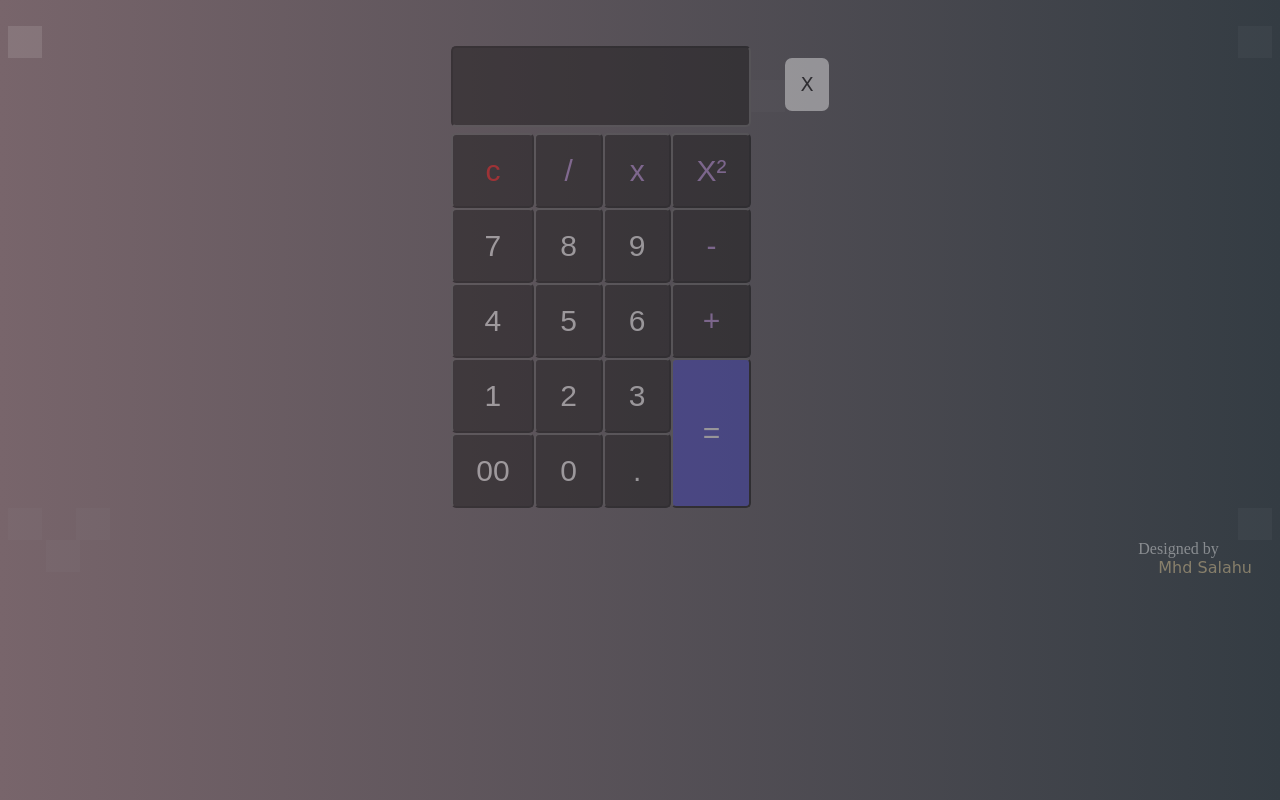
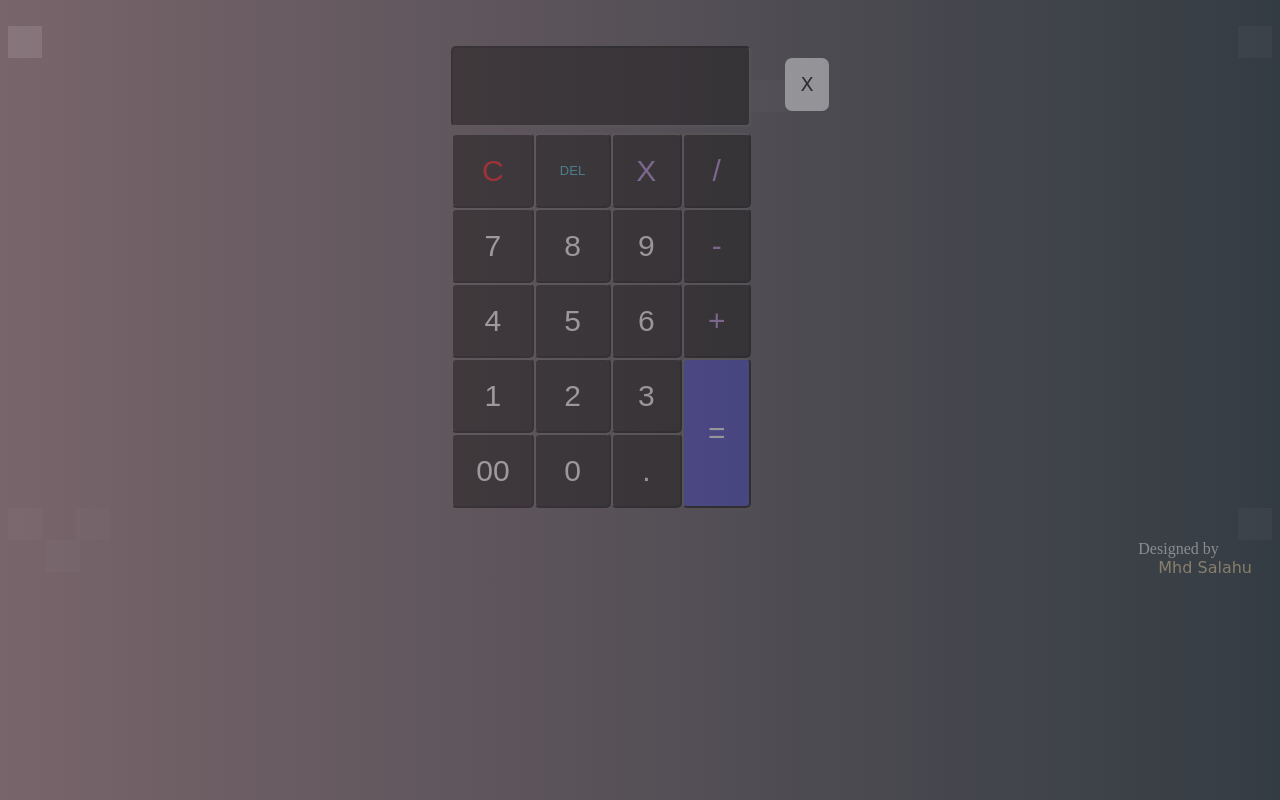
Before and after one commit to MhdSalahu/jscalculator, a plain HTML site: page calculator/calc.html in a window 1280 px wide. Drawn offline with Linux system fonts and the light colour scheme.

Commit message:
update calculator

```diff
--- a/calculator/calc.html
+++ b/calculator/calc.html
@@ -82,7 +82,11 @@
         {
             document.getElementById('result').value=" ";
         }
-
+        function back()
+        {
+            var value = document.getElementById("result").value;
+            document.getElementById("result").value = value.substr(0, value.length - 1);
+        }
     </script>
 </head>
 <body class="body1">
@@ -98,10 +102,10 @@
                 </td>
             </tr>
             <tr >
-                <td><input type="button" value="c" class="color1" onclick="clr()" style="color: rgb(255, 0, 0);"></td>
+                <td><input type="button" value="C" class="color1" onclick="clr()" style="color: rgb(255, 0, 0);"></td>
+                <td><input type="button" value="DEL" class="color" onclick="back()" style="color: rgb(53, 190, 221);font-size:small;"></td>
+                <td><input type="button" value="X" class="color" onclick="calc('*')" style="color: rgb(187, 138, 224);"</td>
                 <td><input type="button" value="/" class="color" onclick="calc('/')" style="color: rgb(187, 138, 224);"></td>
-                <td><input type="button" value="x" class="color" onclick="calc('*')" style="color: rgb(187, 138, 224);"</td>
-                <td><input type="button" value="X²" class="color" onclick="calc('**2')" style="color: rgb(187, 138, 224);"></td>
             </tr>
             <tr>
                 <td><input type="button" value="7" onclick="calc('7')"></td>
```
